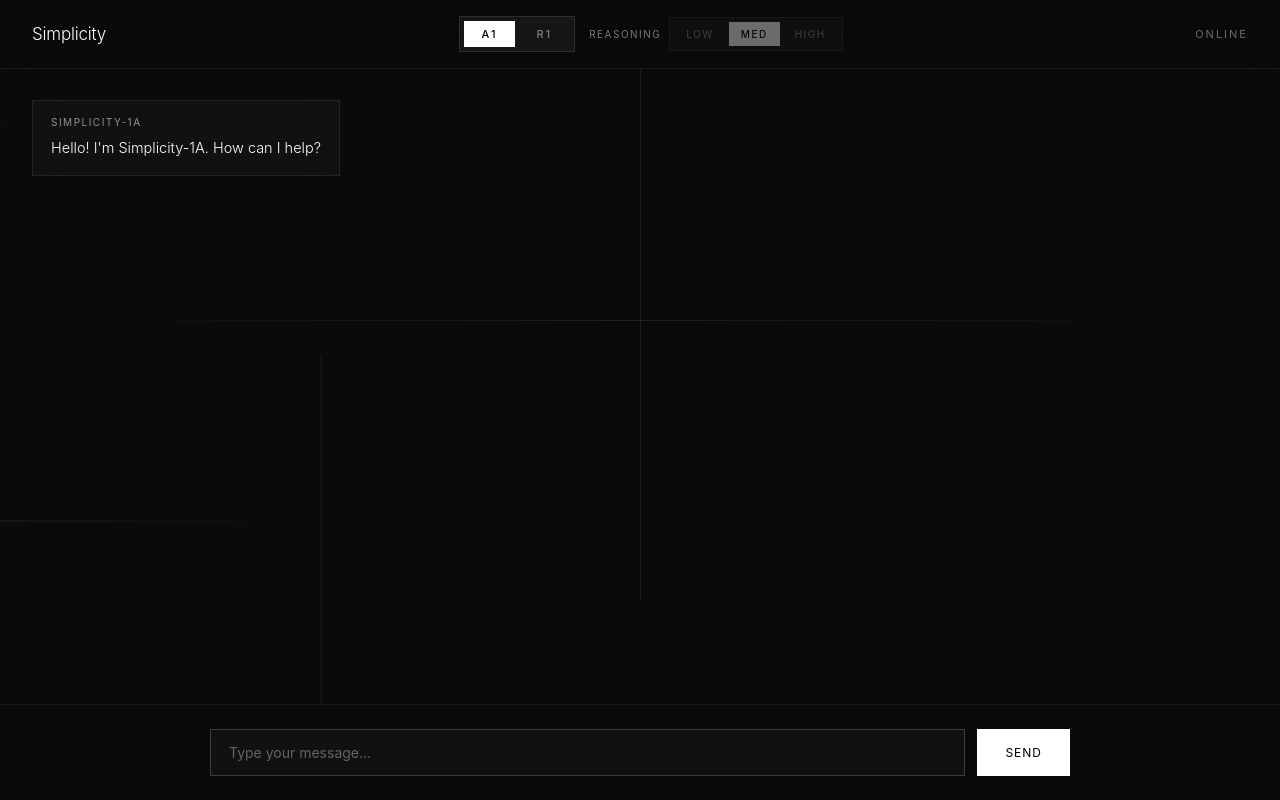
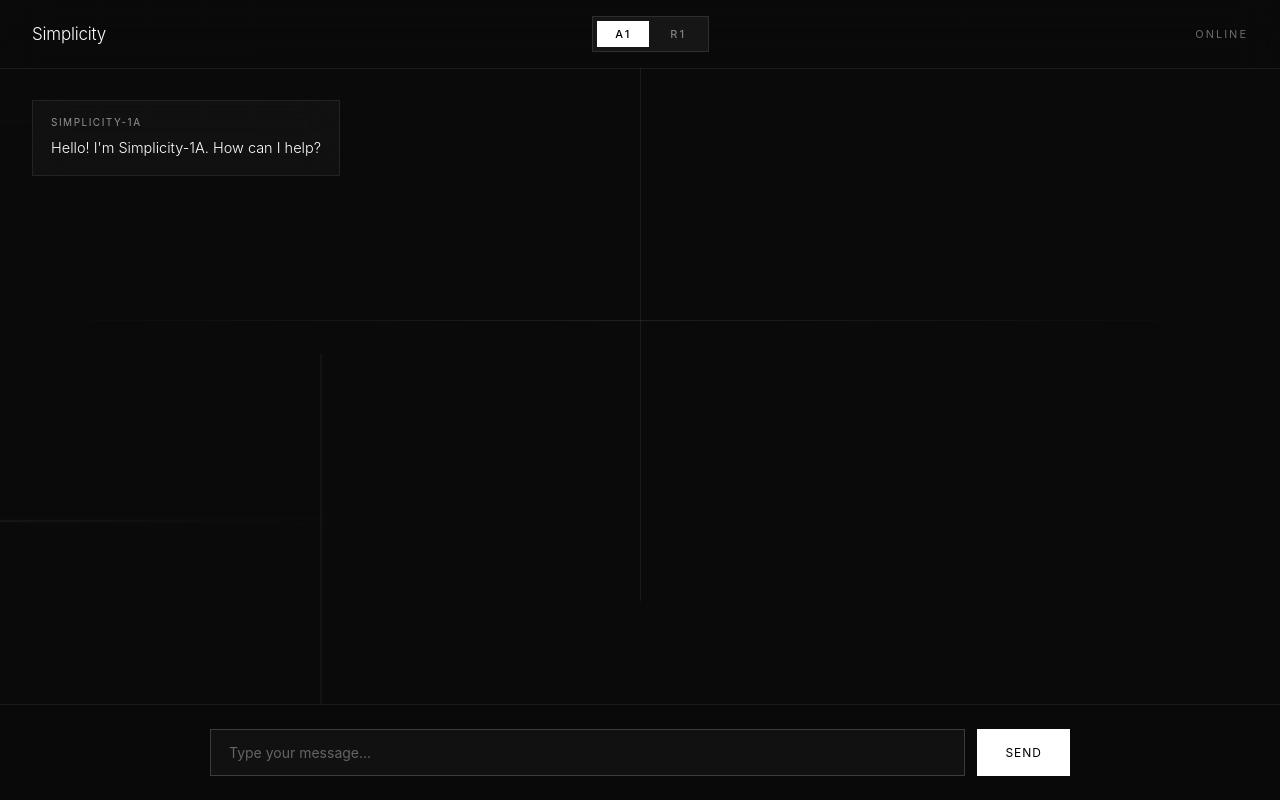
Before and after one commit to Felix9390-2/1234768, a Flask app: page / in a window 1280 px wide. Run offline with Flask 3, Linux system fonts and the light colour scheme.

Commit message:
Remove reasoning group and associated logic
Removed unused reasoning controls and related JavaScript functionality to simplify the UI.

```diff
--- a/templates/index.html
+++ b/templates/index.html
@@ -60,11 +60,6 @@
         .logo { font-size: 17px; font-weight: 300; letter-spacing: -.2px; }
 
         /* Model Toggle */
-        .control-group {
-            display: flex;
-            align-items: center;
-            gap: 14px;
-        }
         .model-toggle {
             display: flex; gap: 3px;
             background: rgba(255,255,255,.05);
@@ -84,38 +79,6 @@
         }
         .model-btn.active { background: #fff; color: #000; }
         .model-btn:hover:not(.active) { color: rgba(255,255,255,.75); }
-
-        .reasoning-group {
-            display: flex;
-            align-items: center;
-            gap: 8px;
-        }
-        .control-label {
-            font-size: 10px;
-            text-transform: uppercase;
-            letter-spacing: 1.5px;
-            color: rgba(255,255,255,.45);
-        }
-        .reasoning-toggle {
-            display: flex; gap: 3px;
-            background: rgba(255,255,255,.05);
-            padding: 4px;
-            border: 1px solid rgba(255,255,255,.1);
-        }
-        .reasoning-btn {
-            padding: 6px 12px;
-            background: transparent;
-            border: none;
-            color: rgba(255,255,255,.45);
-            font-size: 10px; font-weight: 500;
-            text-transform: uppercase; letter-spacing: 1.5px;
-            cursor: pointer;
-            transition: all .2s;
-            font-family: inherit;
-        }
-        .reasoning-btn.active { background: #fff; color: #000; }
-        .reasoning-btn:hover:not(.active) { color: rgba(255,255,255,.75); }
-        .reasoning-toggle.disabled { opacity: .4; pointer-events: none; }
 
         .status { font-size: 11px; color: rgba(255,255,255,.4); text-transform: uppercase; letter-spacing: 2px; }
 
@@ -402,19 +365,9 @@
 
     <div class="header">
         <div class="logo">Simplicity</div>
-        <div class="control-group">
-            <div class="model-toggle">
-                <button class="model-btn active" id="btnA1" onclick="setModel('a1')">A1</button>
-                <button class="model-btn" id="btnR1" onclick="setModel('r1')">R1</button>
-            </div>
-            <div class="reasoning-group">
-                <div class="control-label">Reasoning</div>
-                <div class="reasoning-toggle" id="reasoningToggle">
-                    <button class="reasoning-btn" id="btnReasonLow" onclick="setReasoning('low')">Low</button>
-                    <button class="reasoning-btn active" id="btnReasonMed" onclick="setReasoning('medium')">Med</button>
-                    <button class="reasoning-btn" id="btnReasonHigh" onclick="setReasoning('high')">High</button>
-                </div>
-            </div>
+        <div class="model-toggle">
+            <button class="model-btn active" id="btnA1" onclick="setModel('a1')">A1</button>
+            <button class="model-btn" id="btnR1" onclick="setModel('r1')">R1</button>
         </div>
         <div class="status" id="statusText">Online</div>
     </div>
@@ -443,35 +396,18 @@
         const sendBtn      = document.getElementById('sendBtn');
         const typingEl     = document.getElementById('typingIndicator');
         const statusEl     = document.getElementById('statusText');
-        const reasoningToggle = document.getElementById('reasoningToggle');
-        const reasonButtons = {
-            low: document.getElementById('btnReasonLow'),
-            medium: document.getElementById('btnReasonMed'),
-            high: document.getElementById('btnReasonHigh')
-        };
 
         let messages      = [];
         let isProcessing  = false;
         let currentModel  = 'a1';
         let currentTasks  = [];
         let currentTaskCard = null;
-        let reasoningLevel = 'medium';
 
         // ── Model toggle ──────────────────────────────────────────────
         function setModel(model) {
             currentModel = model;
             document.getElementById('btnA1').classList.toggle('active', model === 'a1');
             document.getElementById('btnR1').classList.toggle('active', model === 'r1');
-            if (reasoningToggle) {
-                reasoningToggle.classList.toggle('disabled', model !== 'r1');
-            }
-        }
-
-        function setReasoning(level) {
-            reasoningLevel = level;
-            Object.keys(reasonButtons).forEach((key) => {
-                reasonButtons[key].classList.toggle('active', key === level);
-            });
         }
 
         // ── Auto-resize textarea ──────────────────────────────────────
@@ -597,7 +533,6 @@
 
             try {
                 const body = { messages: msgs, model };
-                if (model === 'r1') body.reasoning = reasoningLevel;
                 if (tasks && tasks.length) body.tasks = tasks;
 
                 const resp = await fetch('/chat', {
@@ -618,46 +553,7 @@
                 let reasoningDot  = null;
                 let msgWrapper    = null;
                 let buffer        = '';
-                let markerCarry   = '';
-                const markerPrefix = '§STEP_DONE:';
-
-                const stripStepMarkers = (text) => {
-                    const combined = markerCarry + text;
-                    markerCarry = '';
-
-                    const markerRegex = /§STEP_DONE:(\d+)§(?:\r?\n)?/g;
-                    let out = '';
-                    let lastIndex = 0;
-                    let match;
-
-                    while ((match = markerRegex.exec(combined)) !== null) {
-                        out += combined.slice(lastIndex, match.index);
-                        completeStep(parseInt(match[1], 10));
-                        lastIndex = markerRegex.lastIndex;
-                    }
-
-                    let tail = combined.slice(lastIndex);
-                    const lastMarker = tail.lastIndexOf('§');
-                    if (lastMarker !== -1) {
-                        const fragment = tail.slice(lastMarker);
-                        if (markerPrefix.startsWith(fragment) ||
-                            (fragment.startsWith(markerPrefix) && /^§STEP_DONE:\d*$/.test(fragment))) {
-                            markerCarry = fragment;
-                            tail = tail.slice(0, lastMarker);
-                        }
-                    }
-
-                    return out + tail;
-                };
-
-                if (model === 'r1') {
-                    msgWrapper   = createR1Wrapper();
-                    reasoningDiv = msgWrapper.querySelector('.reasoning-content');
-                    reasoningDot = msgWrapper.querySelector('.reasoning-dot');
-                    contentDiv   = msgWrapper.querySelector('.message-content');
-                } else {
-                    contentDiv = addMessage('assistant', '');
-                }
+                let stepBuffer    = ''; // accumulate content to detect step markers
 
                 typingEl.classList.remove('active');
 
@@ -682,7 +578,14 @@
                         if (parsed.type === 'reasoning' && parsed.content) {
                             reasoningText += parsed.content;
 
-                            const rBlock = msgWrapper ? msgWrapper.querySelector('.reasoning-block') : null;
+                            if (!msgWrapper) {
+                                msgWrapper    = createR1Wrapper();
+                                reasoningDiv  = msgWrapper.querySelector('.reasoning-content');
+                                reasoningDot  = msgWrapper.querySelector('.reasoning-dot');
+                                contentDiv    = msgWrapper.querySelector('.message-content');
+                            }
+
+                            const rBlock = msgWrapper.querySelector('.reasoning-block');
                             if (rBlock) rBlock.style.display = 'block';
                             if (reasoningDiv) {
                                 reasoningDiv.textContent = reasoningText;
@@ -692,10 +595,28 @@
 
                         // ── Main content ──
                         if (parsed.type === 'content' && parsed.content) {
+                            if (!msgWrapper) {
+                                if (model === 'r1') {
+                                    msgWrapper   = createR1Wrapper();
+                                    reasoningDiv = msgWrapper.querySelector('.reasoning-content');
+                                    reasoningDot = msgWrapper.querySelector('.reasoning-dot');
+                                    contentDiv   = msgWrapper.querySelector('.message-content');
+                                } else {
+                                    contentDiv = addMessage('assistant', '');
+                                }
+                            }
+
                             let chunk = parsed.content;
 
-                            // Strip step markers without leaking partial fragments
-                            chunk = stripStepMarkers(chunk);
+                            // Detect §STEP_DONE:N§ markers in accumulated buffer
+                            stepBuffer += chunk;
+                            const stepRegex = /§STEP_DONE:(\d+)§\n?/g;
+                            let match;
+                            while ((match = stepRegex.exec(stepBuffer)) !== null) {
+                                completeStep(parseInt(match[1]));
+                            }
+                            // Remove markers from display
+                            chunk = chunk.replace(/§STEP_DONE:\d+§\n?/g, '');
 
                             assistantText += chunk;
                             if (contentDiv) {
@@ -829,9 +750,6 @@
         function escapeHtml(str) {
             return str.replace(/&/g,'&amp;').replace(/</g,'&lt;').replace(/>/g,'&gt;').replace(/"/g,'&quot;');
         }
-
-        setReasoning(reasoningLevel);
-        setModel(currentModel);
     </script>
 </body>
 </html>
```
